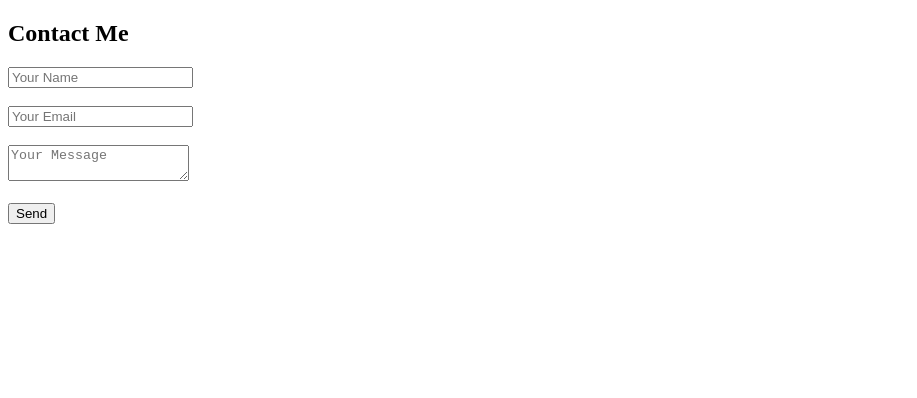
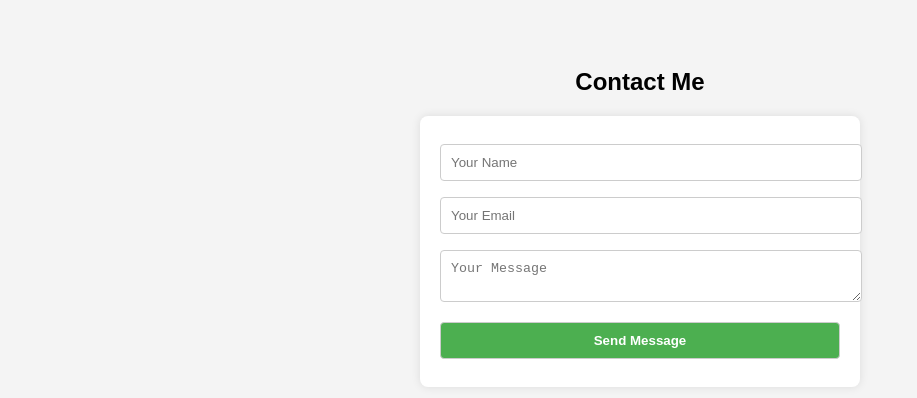
Before and after one commit to mosin59/contact-form, a plain HTML site: page index.html in a window 1280 px wide. Shown: the whole page, without its empty margins (0-917 px from the left). Drawn offline with Linux system fonts and the light colour scheme.

Commit message:
Update index.html
first change

```diff
--- a/index.html
+++ b/index.html
@@ -2,15 +2,55 @@
 <html lang="en">
 <head>
   <meta charset="UTF-8">
-  <title>Contact Form</title>
+  <title>Contact Me</title>
+  <style>
+    body {
+      font-family: Arial, sans-serif;
+      padding: 40px;
+      background-color: #f4f4f4;
+    }
+    form {
+      background: #fff;
+      padding: 20px;
+      max-width: 400px;
+      margin: auto;
+      border-radius: 8px;
+      box-shadow: 0 0 10px rgba(0,0,0,0.1);
+    }
+    input, textarea, button {
+      width: 100%;
+      padding: 10px;
+      margin: 8px 0;
+      border: 1px solid #ccc;
+      border-radius: 4px;
+    }
+    button {
+      background-color: #4CAF50;
+      color: white;
+      font-weight: bold;
+      cursor: pointer;
+    }
+    button:hover {
+      background-color: #45a049;
+    }
+    h2 {
+      text-align: center;
+    }
+  </style>
 </head>
 <body>
   <h2>Contact Me</h2>
-  <form action="https://formsubmit.co/mosindeutsch@gmail.com" method="POST">
-    <input type="text" name="name" placeholder="Your Name" required><br><br>
-    <input type="email" name="email" placeholder="Your Email" required><br><br>
-    <textarea name="message" placeholder="Your Message" required></textarea><br><br>
-    <button type="submit">Send</button>
+  <form action="https://formsubmit.co/YOUR_EMAIL@example.com" method="POST">
+    <!-- برای جلوگیری از اسپم -->
+    <input type="hidden" name="_captcha" value="false">
+
+    <!-- بعد از ارسال، به این صفحه هدایت شود -->
+    <input type="hidden" name="_next" value="https://thankyou-page.com">
+
+    <input type="text" name="name" placeholder="Your Name" required>
+    <input type="email" name="email" placeholder="Your Email" required>
+    <textarea name="message" placeholder="Your Message" required></textarea>
+    <button type="submit">Send Message</button>
   </form>
 </body>
 </html>
```
